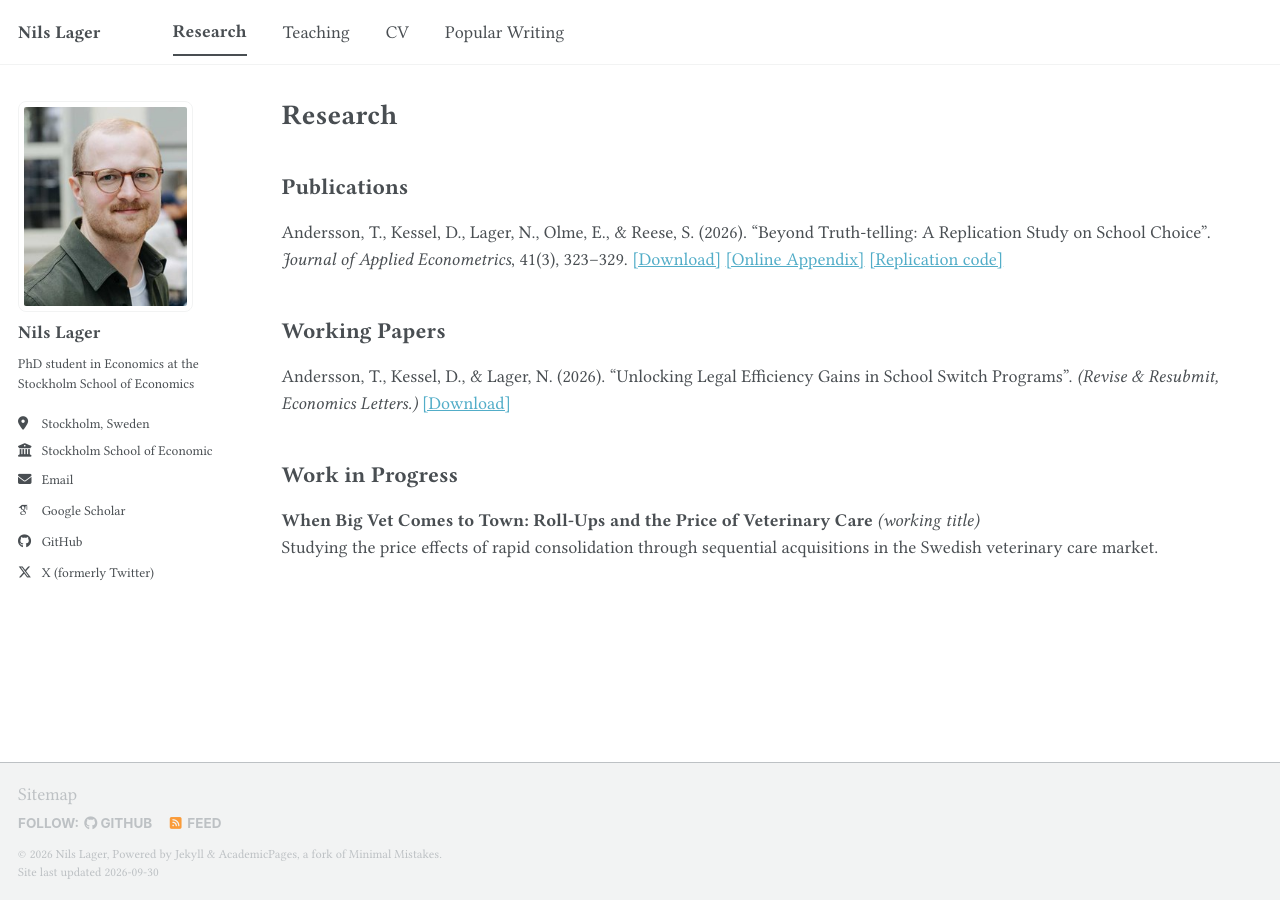
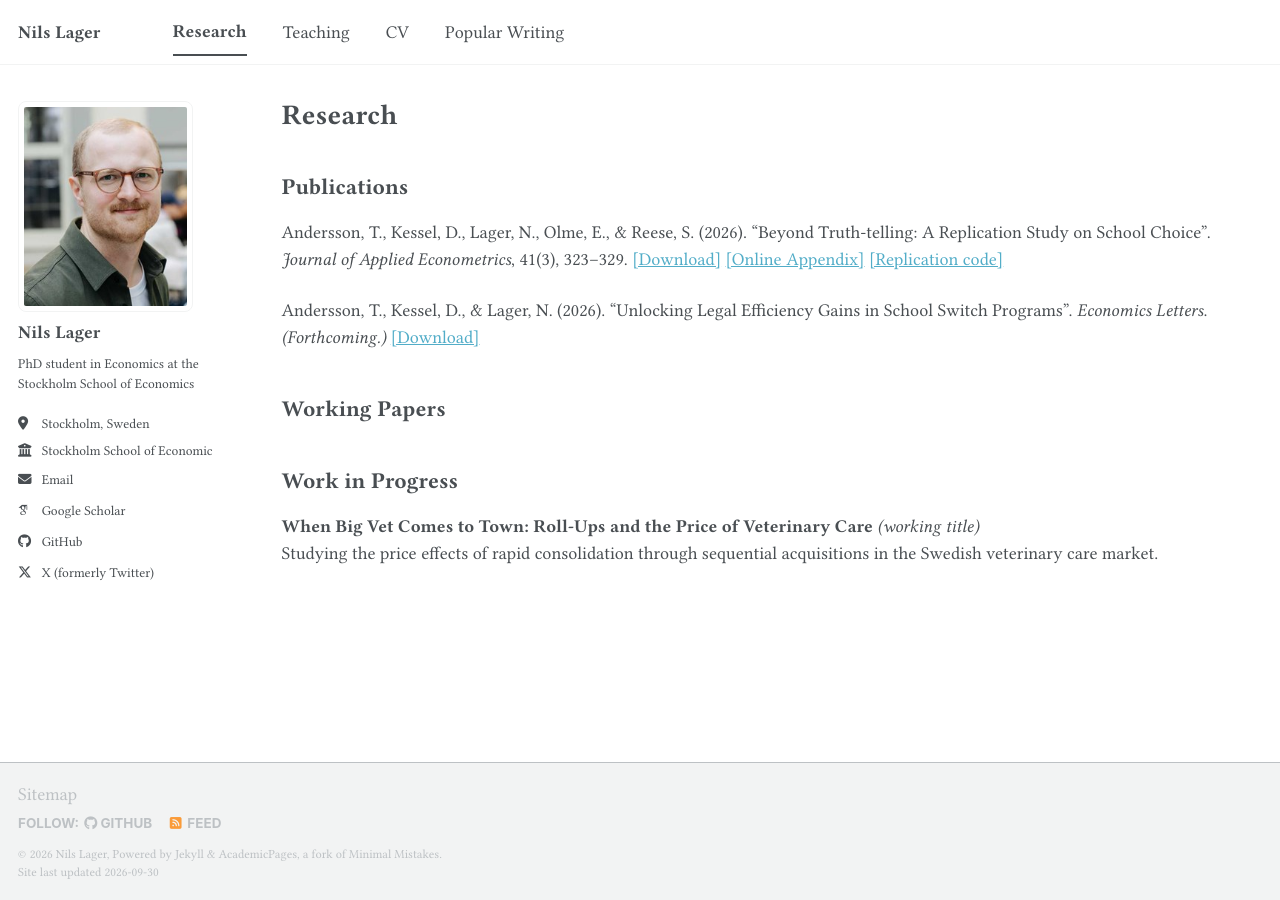
Before and after one commit to lagernils/lagernils.github.io, a Jekyll site: the page built from _pages/research.md, in a window 1280 px wide. Built offline with Jekyll 4.4.1, drawn with Linux system fonts in a browser that asks for light colours; some web fonts are replaced; a script bundle is joined from its source files by our own code; library files that are not in the unit come from our copies.

Commit message:
Update CV; move Economics Letters paper to Publications
Co-Authored-By: Claude Sonnet 4.6 <noreply@anthropic.com>

```diff
--- a/_pages/research.md
+++ b/_pages/research.md
@@ -9,9 +9,9 @@ author_profile: true
 
 Andersson, T., Kessel, D., Lager, N., Olme, E., & Reese, S. (2026). "Beyond Truth-telling: A Replication Study on School Choice". *Journal of Applied Econometrics*, 41(3), 323–329. [[Download]](https://onlinelibrary.wiley.com/doi/10.1002/jae.70038) [[Online Appendix]](https://onlinelibrary.wiley.com/action/downloadSupplement?doi=10.1002%2Fjae.70038&file=jae70038-sup-0001-Supinfo.zip) [[Replication code]](https://journaldata.zbw.eu/dataset/beyond-truth-telling-a-replication-study-on-school-choice)
 
+Andersson, T., Kessel, D., & Lager, N. (2026). "Unlocking Legal Efficiency Gains in School Switch Programs". *Economics Letters*. *(Forthcoming.)* [[Download]](https://papers.ssrn.com/sol3/papers.cfm?abstract_id=6815057)
+
 ## Working Papers
-
-Andersson, T., Kessel, D., & Lager, N. (2026). "Unlocking Legal Efficiency Gains in School Switch Programs". *(Revise & Resubmit, Economics Letters.)* [[Download]](https://papers.ssrn.com/sol3/papers.cfm?abstract_id=6815057)
 
 ## Work in Progress
 
```
Also changed, not shown: 1 other file.
